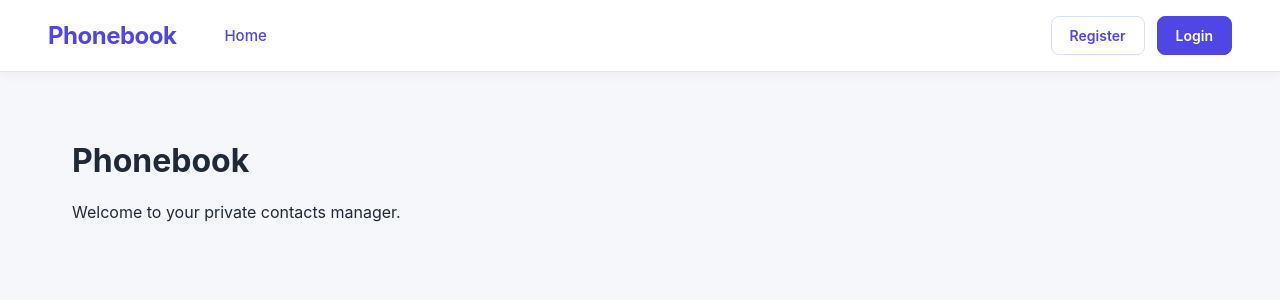
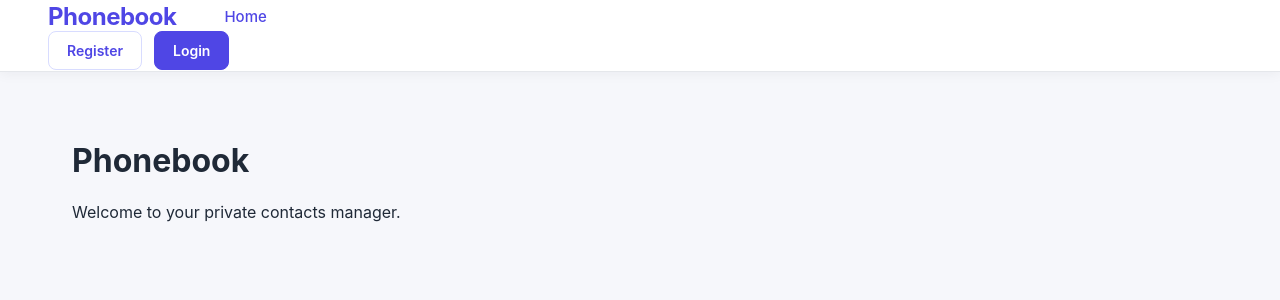
Before and after one commit to ErenaySener/contacts-manager, a React (Vite) app: page / in a window 1280 px wide. Shown: the top 300 px of the page. Built offline with nearby package versions, Linux system fonts and the light colour scheme; no server answers.

Commit message:
Align navbar with page content

```diff
--- a/src/components/AppBar/AppBar.jsx
+++ b/src/components/AppBar/AppBar.jsx
@@ -10,8 +10,10 @@ export default function AppBar() {
 
   return (
     <header className="appBar">
-      <Navigation />
-      {isLoggedIn ? <UserMenu /> : <AuthNav />}
+      <div className="appBarInner">
+        <Navigation />
+        {isLoggedIn ? <UserMenu /> : <AuthNav />}
+      </div>
     </header>
   );
 }
```
